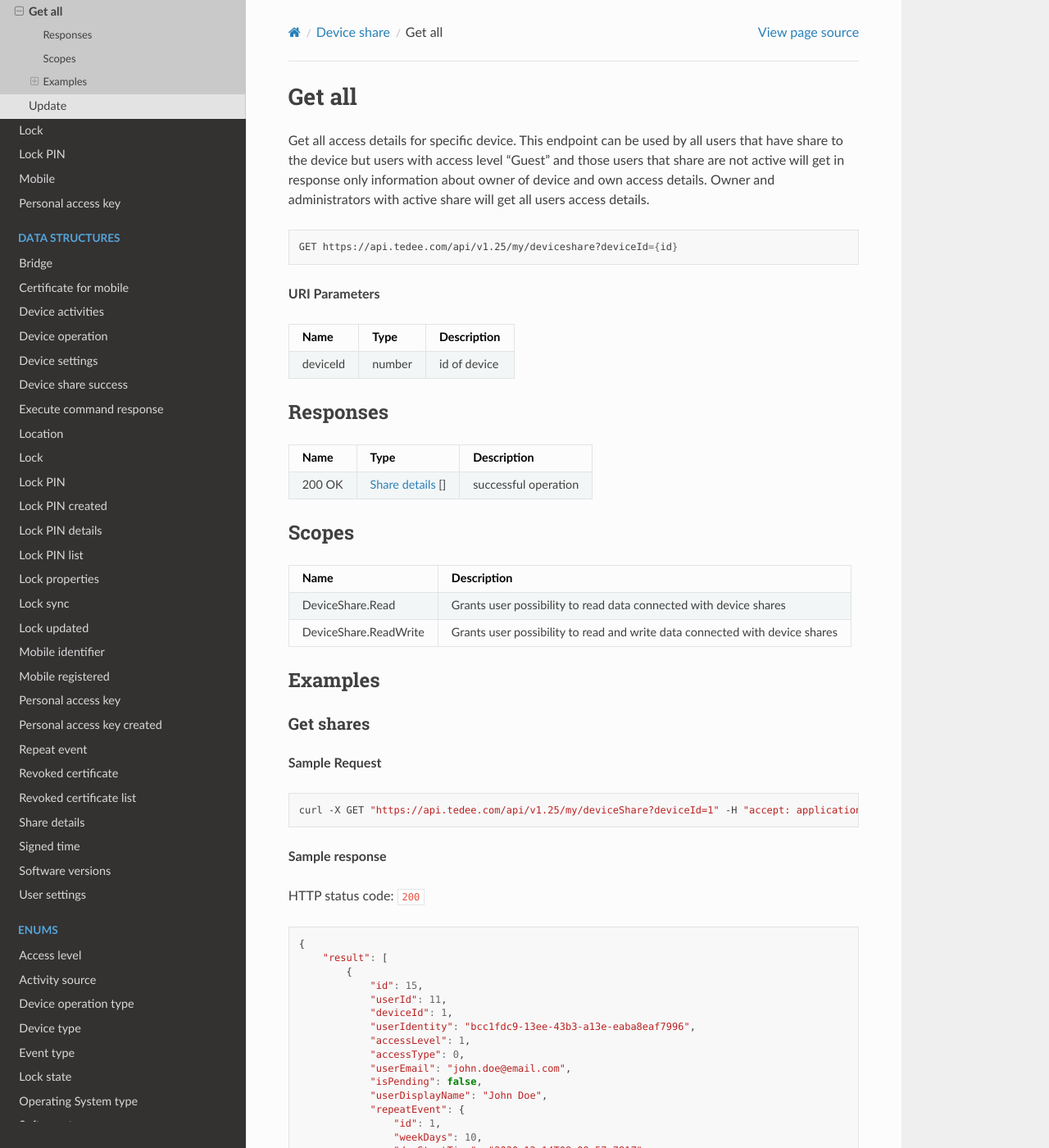
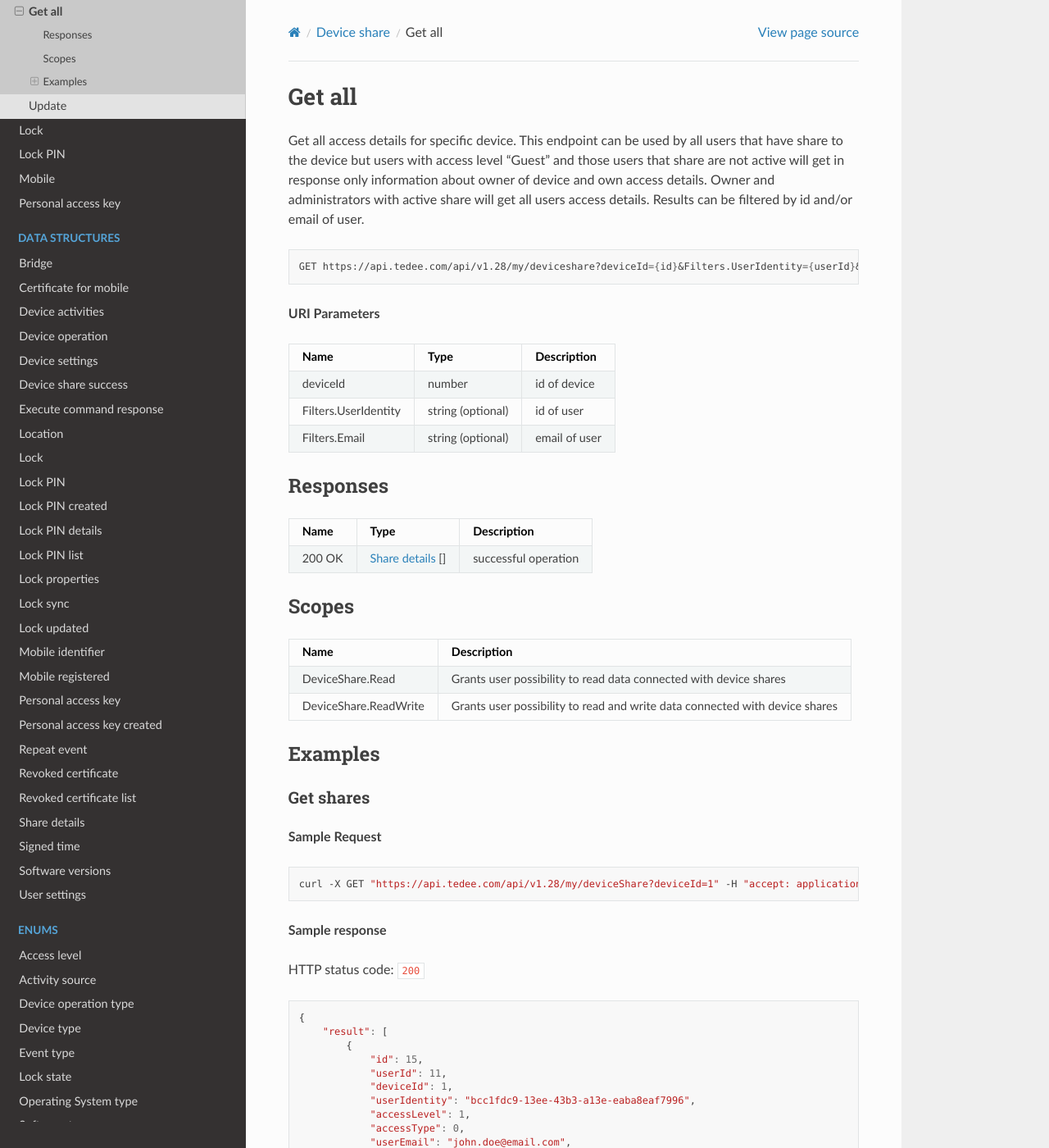
Before and after one commit to tedee-com/tedee-api-doc, a Sphinx documentation site: the page built from docs/source/endpoints/deviceshare/get-all.rst, in a window 1280 px wide and 1400 px high. Shown: the whole window at 82% size. Built offline with Sphinx 7.4.7 and the Read the Docs theme 2.0.0, drawn with Linux system fonts in a browser that asks for light colours; pages that are not in the unit, such as notebooks, are missing from menus.

Commit message:
Added filters to get shares for device (#100)
* Added filters to get shares for device

* Changes after CR

```diff
--- a/docs/source/conf.py
+++ b/docs/source/conf.py
@@ -25,7 +25,7 @@ clientId = '02106b82-0524-4fd3-ac57-af774f340979'
 scopePrefix = 'https://tedee.onmicrosoft.com/api/'
 apiUrl = 'https://api.tedee.com'
 authApiUrl = 'https://tedee.b2clogin.com/tedee.onmicrosoft.com'
-apiVersion = 'v1.25'
+apiVersion = 'v1.28'
 
 
 # -- General configuration ---------------------------------------------------
--- a/docs/source/endpoints/deviceshare/get-all.rst
+++ b/docs/source/endpoints/deviceshare/get-all.rst
@@ -4,18 +4,23 @@ Get all
 Get all access details for specific device.
 This endpoint can be used by all users that have share to the device but users with access level "Guest" and those users that share are not active
 will get in response only information about owner of device and own access details. Owner and administrators with active share will get all users access details.
+Results can be filtered by id and/or email of user.
 
 .. code-block:: sh
 
-    GET |apiUrl|/api/|apiVersion|/my/deviceshare?deviceId={id}
+    GET |apiUrl|/api/|apiVersion|/my/deviceshare?deviceId={id}&Filters.UserIdentity={userId}&Filters.Email={email}
 
 **URI Parameters**
 
-+------------------------+-----------+---------------------+
-| Name                   | Type      | Description         |
-+========================+===========+=====================+
-| deviceId               | number    | id of device        |
-+------------------------+-----------+---------------------+
++----------------------+-------------------+---------------------+
+| Name                 | Type              | Description         |
++======================+===================+=====================+
+| deviceId             | number            | id of device        |
++----------------------+-------------------+---------------------+
+| Filters.UserIdentity | string (optional) | id of user          |
++----------------------+-------------------+---------------------+
+| Filters.Email        | string (optional) | email of user       |
++----------------------+-------------------+---------------------+
 
 Responses
 -------------
--- a/docs/source/howtos/share-device.rst
+++ b/docs/source/howtos/share-device.rst
@@ -120,7 +120,7 @@ Update user access
 
 If you want to change your employees' access to the main entrance, for example, if you're going to give some of the admin permissions, you can update user share.
 
-To find the share, you need the **employee email** the share was created. Firstly, use :doc:`Get device shares <../endpoints/deviceshare/get-all>` to fetch all shares for the specific Tedee Lock, and later find the share using the ``userEmail``.
+To find the share, you need the **employee email** the share was created. Use :doc:`Get device shares <../endpoints/deviceshare/get-all>` with ``Filters.Email`` parameter to fetch employee share for the specific Tedee Lock.
 
 Finally, to update the share use :doc:`Update share <../endpoints/deviceshare/update>` endpoint.
 
@@ -173,7 +173,7 @@ If user access was limited in time then it will expire automatically after the s
 
 Let's consider a different situation. Unfortunately, you need to fire one of your employees. In that case, you must call the :doc:`Delete share <../endpoints/deviceshare/delete>` endpoint to remove his access to the Lock.
 
-To find the share, you need the **employee email** the share was created. Firstly, use :doc:`Get device shares <../endpoints/deviceshare/get-all>` to fetch all shares for the specific Tedee Lock, and later find the share using the ``userEmail``.
+To find the share, you need the **employee email** the share was created. Use :doc:`Get device shares <../endpoints/deviceshare/get-all>` with ``Filters.Email`` parameter to fetch employee share for the specific Tedee Lock.
 
 **Sample request**
 
```
